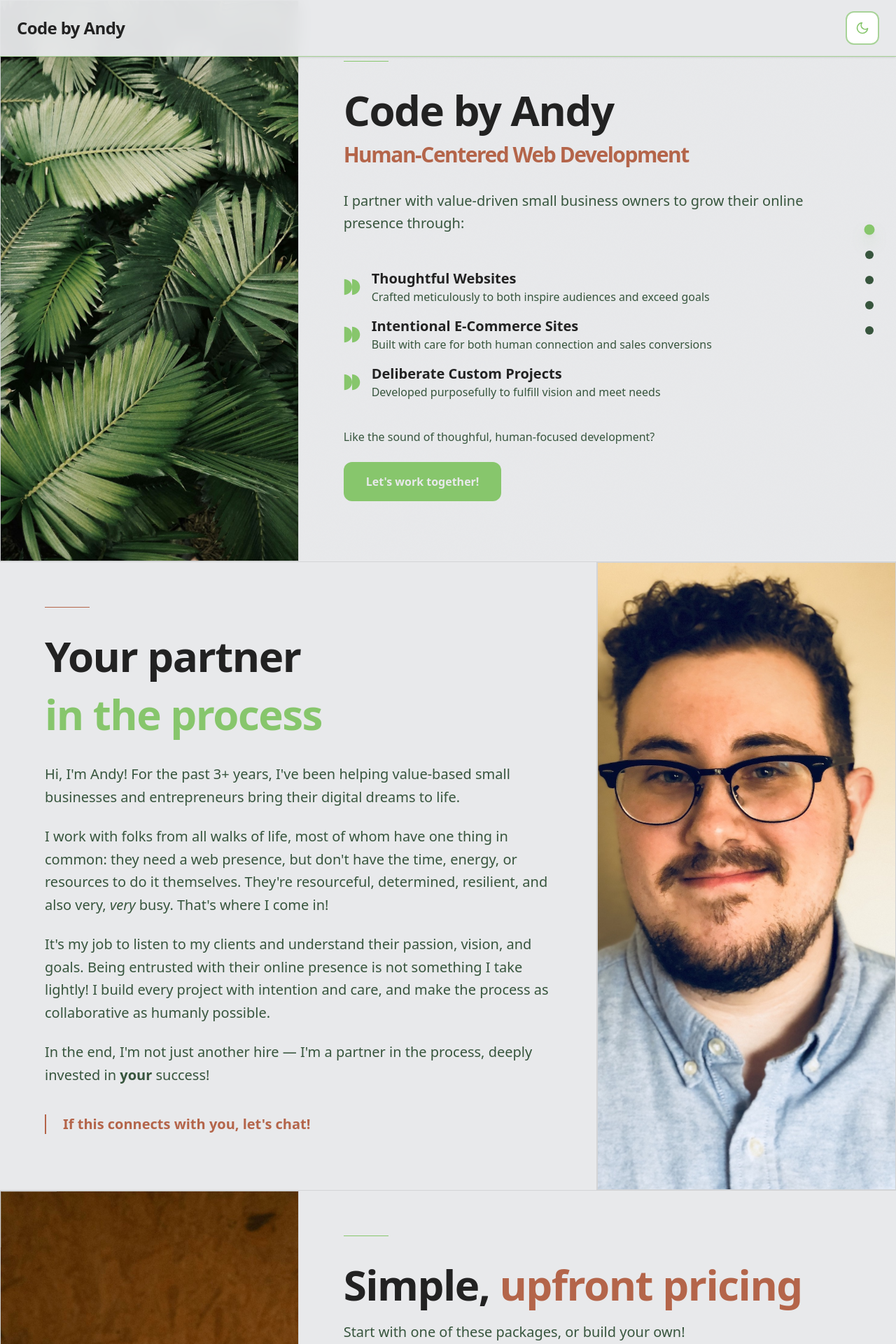
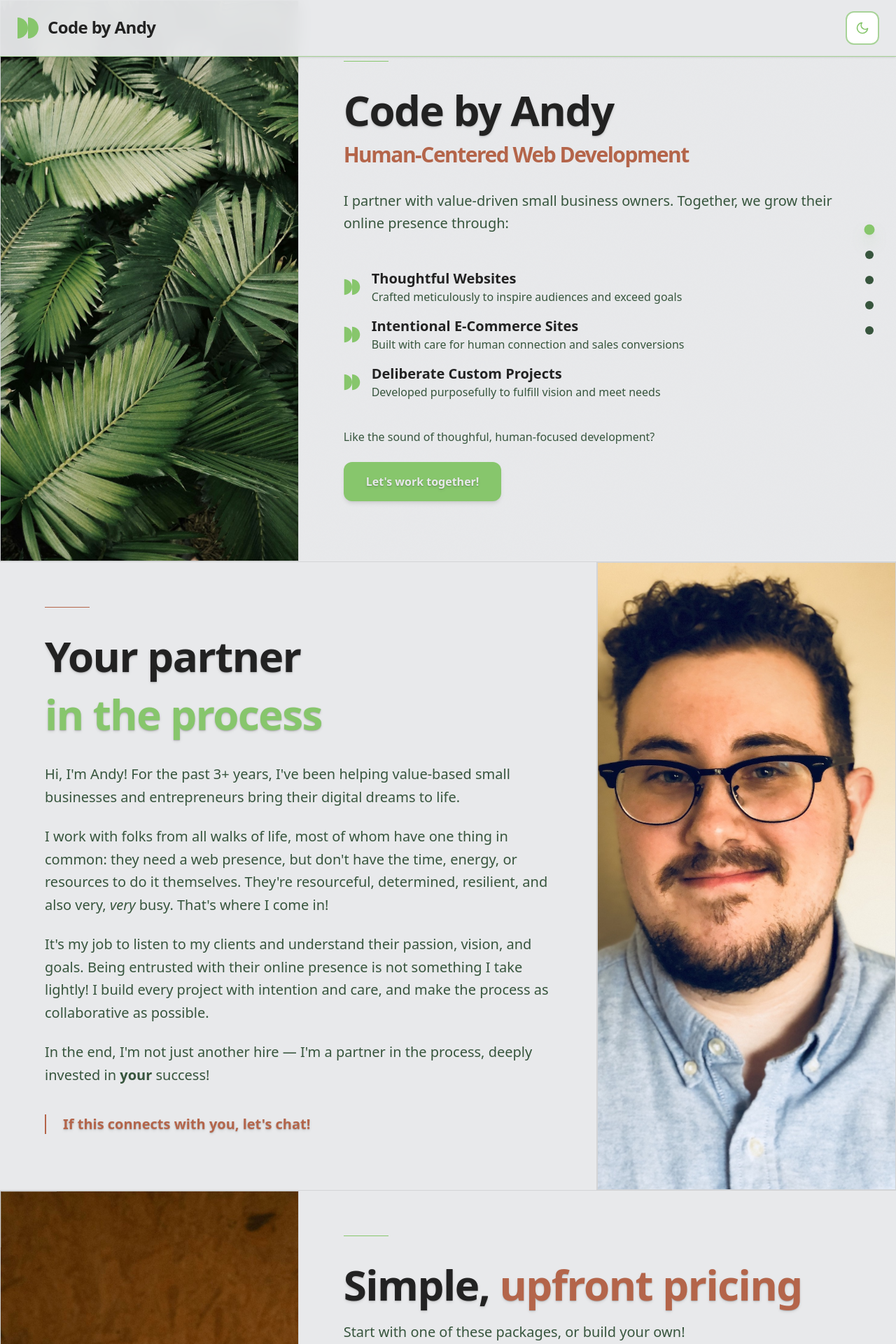
Before and after one commit to andymcguinness/codebyandy, a Next.js app: page / in a window 1280 px wide. Shown: the top 1920 px of the page at 70% size. Built offline with nearby package versions, Linux system fonts and the light colour scheme.

Commit message:
feat: Final tweaks.

```diff
--- a/app/components/About.tsx
+++ b/app/components/About.tsx
@@ -46,7 +46,7 @@ const About = () => {
             <div className="w-16 h-px bg-accent-warm" />
 
             {/* Main heading */}
-            <h2 className="text-4xl md:text-5xl lg:text-6xl font-bold tracking-tight leading-tight">
+            <h2 className="text-4xl md:text-5xl lg:text-6xl font-bold tracking-tight leading-tight text-shadow-md">
               <p className="inline-block text-foreground">Your partner{" "}<span className="inline-block text-accent mt-2">in the process</span></p>
             </h2>
 
@@ -59,7 +59,7 @@ const About = () => {
                 I work with folks from all walks of life, most of whom have one thing in common: they need a web presence, but don&apos;t have the time, energy, or resources to do it themselves. They&apos;re resourceful, determined, resilient, and also very, <span className="italic">very</span> busy. That&apos;s where I come in!
               </p>
               <p>
-                It&apos;s my job to listen to my clients and understand their passion, vision, and goals. Being entrusted with their online presence is not something I take lightly! I build every project with intention and care, and make the process as collaborative as humanly possible.
+                It&apos;s my job to listen to my clients and understand their passion, vision, and goals. Being entrusted with their online presence is not something I take lightly! I build every project with intention and care, and make the process as collaborative as possible.
               </p>
               <p>
                 In the end, I&apos;m not just another hire &mdash; I&apos;m a partner in the process, deeply invested in <span className="font-bold">your</span> success!
@@ -68,7 +68,7 @@ const About = () => {
               {/* Key message callout */}
               <div className="py-4">
                 <div className="border-l-2 border-accent-warm pl-6">
-                  <p className="text-accent-warm font-semibold text-xl">
+                  <p className="text-accent-warm font-semibold text-xl text-shadow-md">
                     If this connects with you, let&apos;s chat!
                   </p>
                 </div>
--- a/app/components/Contact.tsx
+++ b/app/components/Contact.tsx
@@ -87,7 +87,7 @@ export default function Contact() {
             {/* Geometric accent line */}
             <div className="w-16 h-px bg-accent mb-8" />
 
-            <h2 className="text-4xl md:text-5xl lg:text-6xl font-bold mb-6 tracking-tight leading-tight">
+            <h2 className="text-4xl md:text-5xl lg:text-6xl font-bold mb-6 tracking-tight leading-tight text-shadow-md">
               <p className="inline-block text-foreground">Let&apos;s start{" "}<span className="inline-block text-accent-warm">a conversation</span></p>
             </h2>
 
@@ -167,7 +167,7 @@ export default function Contact() {
               {/* Submit button */}
               <button
                 type="submit"
-                className="w-full px-8 py-4 bg-accent hover:bg-accent-dark text-background font-semibold transition-all disabled:opacity-50 disabled:cursor-not-allowed"
+                className="w-full px-8 py-4 bg-accent hover:bg-accent-dark text-background font-semibold transition-all disabled:opacity-50 disabled:cursor-not-allowed text-shadow-md shadow-md"
                 disabled={state.submitting}
               >
                 {state.submitting ? 'Sending...' : 'Send message'}
--- a/app/components/Hero.tsx
+++ b/app/components/Hero.tsx
@@ -44,13 +44,13 @@ export default function Hero() {
 
             {/* Main heading */}
             <h1 className="text-4xl md:text-5xl lg:text-6xl font-bold tracking-tight leading-tight">
-              <span className="block text-foreground">Code by Andy</span>
+              <span className="block text-foreground text-shadow-md">Code by Andy</span>
               <span className="block text-3xl text-accent-warm mt-2">Human-Centered Web Development</span>
             </h1>
 
             {/* Description */}
             <p className="text-lg md:text-xl text-muted leading-relaxed">
-              I partner with value-driven small business owners to grow their online presence through:
+              I partner with value-driven small business owners. Together, we grow their online presence through:
             </p>
 
             {/* Icon list */}
@@ -65,7 +65,7 @@ export default function Hero() {
                 </div>
                 <div>
                   <h3 className="text-xl font-semibold text-foreground">Thoughtful Websites</h3>
-                  <p className="text-muted text-md">Crafted meticulously to both inspire audiences and exceed goals</p>
+                  <p className="text-muted text-md">Crafted meticulously to inspire audiences and exceed goals</p>
                 </div>
               </div>
 
@@ -79,7 +79,7 @@ export default function Hero() {
                 </div>
                 <div>
                   <h3 className="font-semibold text-xl text-foreground">Intentional E-Commerce Sites</h3>
-                  <p className="text-muted text-md">Built with care for both human connection and sales conversions</p>
+                  <p className="text-muted text-md">Built with care for human connection and sales conversions</p>
                 </div>
               </div>
 
@@ -102,7 +102,7 @@ export default function Hero() {
             <p className="text-muted text-base mt-10 mb-6">Like the sound of thoughful, human-focused development?</p>
             <button
               onClick={scrollToContact}
-              className="px-8 py-4 bg-accent hover:bg-accent-dark text-background font-semibold transition-all"
+              className="px-8 py-4 bg-accent hover:bg-accent-dark text-background font-semibold transition-all text-shadow-md shadow-md"
             >
               Let&apos;s work together!
             </button>
--- a/app/components/Navigation.tsx
+++ b/app/components/Navigation.tsx
@@ -56,8 +56,12 @@ export default function Navigation() {
               onClick={() => scrollToSection('hero')}
               whileHover={{ scale: 1.05 }}
               whileTap={{ scale: 0.95 }}
-              className="text-2xl font-bold hover:text-accent transition-colors tracking-tight"
+              className="flex items-start gap-3 text-2xl font-bold hover:text-accent-warm transition-colors tracking-tight leading-tight"
             >
+              <svg width="32" height="32" version="1.1" viewBox="0 0 1200 1200" xmlns="http://www.w3.org/2000/svg" className="fill-accent">
+                <path d="m37.5 37.5v1125c310.5 0 562.12-252 562.12-562.5s-251.62-562.5-562.12-562.5z"/>
+                <path d="m1162.5 600c0-310.5-251.62-562.5-562.12-562.5v1125c310.5 0 562.12-252 562.12-562.5z"/>
+              </svg>
               Code by Andy
             </motion.button>
 
--- a/app/components/Process.tsx
+++ b/app/components/Process.tsx
@@ -8,7 +8,7 @@ const Process = () => {
     {
       number: "01",
       title: "Intro",
-      description: "We talk about your goals, your audience, and what success looks like for you. We have an in-depth discussion about your vision for this project, and ensure that I'm the right fit to make it happen!"
+      description: "We talk about your goals, your audience, and what success looks like for you. We have an in-depth discussion about your vision for this project, and ensure that we're a great fit!"
     },
     {
       number: "02",
@@ -62,7 +62,7 @@ const Process = () => {
           >
             <div className="lg:top-24 space-y-8">
               <div className="w-16 h-px bg-accent-warm" />
-              <h2 className="text-4xl md:text-5xl lg:text-6xl font-bold tracking-tight leading-tight">
+              <h2 className="text-4xl md:text-5xl lg:text-6xl font-bold tracking-tight leading-tight text-shadow-md">
                 <p className="inline-block text-foreground">How we&apos;ll <span className="inline-block text-accent">collaborate</span></p>
               </h2>
               <p className="text-lg md:text-xl text-muted">
@@ -86,7 +86,7 @@ const Process = () => {
                   <div className="flex gap-6 items-start">
                     {/* Number */}
                     <div className="shrink-0">
-                      <span className="text-5xl font-bold text-accent-warm lg:text-accent-warm/30 lg:group-hover:text-accent-warm">{step.number}</span>
+                      <span className="text-5xl font-bold text-accent-warm lg:text-accent-warm/30 lg:group-hover:text-accent-warm lg:group-hover:text-shadow-md">{step.number}</span>
                     </div>
 
                     {/* Content */}
--- a/app/components/Services.tsx
+++ b/app/components/Services.tsx
@@ -50,7 +50,7 @@ const Services = () => {
             {/* Header */}
             <div>
               <div className="w-16 h-px bg-accent mb-8" />
-              <h2 className="text-4xl md:text-5xl lg:text-6xl font-bold tracking-tight leading-tight mb-4">
+              <h2 className="text-4xl md:text-5xl lg:text-6xl font-bold tracking-tight leading-tight mb-4 text-shadow-md">
                 <p className="inline-block text-foreground">Simple,{" "}<span className="inline-block text-accent-warm">upfront pricing</span></p>
               </h2>
               <p className="text-lg md:text-xl text-muted">
@@ -220,7 +220,7 @@ const Services = () => {
 
                 <button
                   onClick={scrollToContact}
-                  className="px-8 py-4 bg-accent hover:bg-accent-dark text-background font-semibold transition-all"
+                  className="px-8 py-4 bg-accent hover:bg-accent-dark text-background font-semibold transition-all text-shadow-md shadow-md"
                 >
                   Let&apos;s chat!
                 </button>
```
